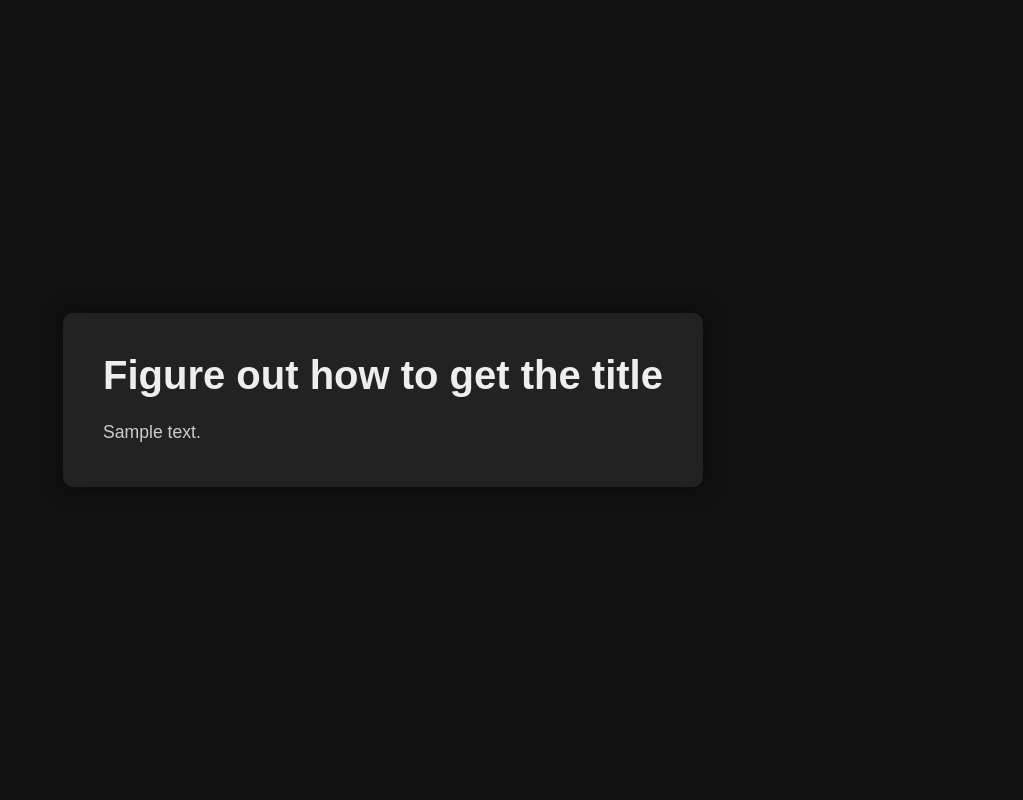
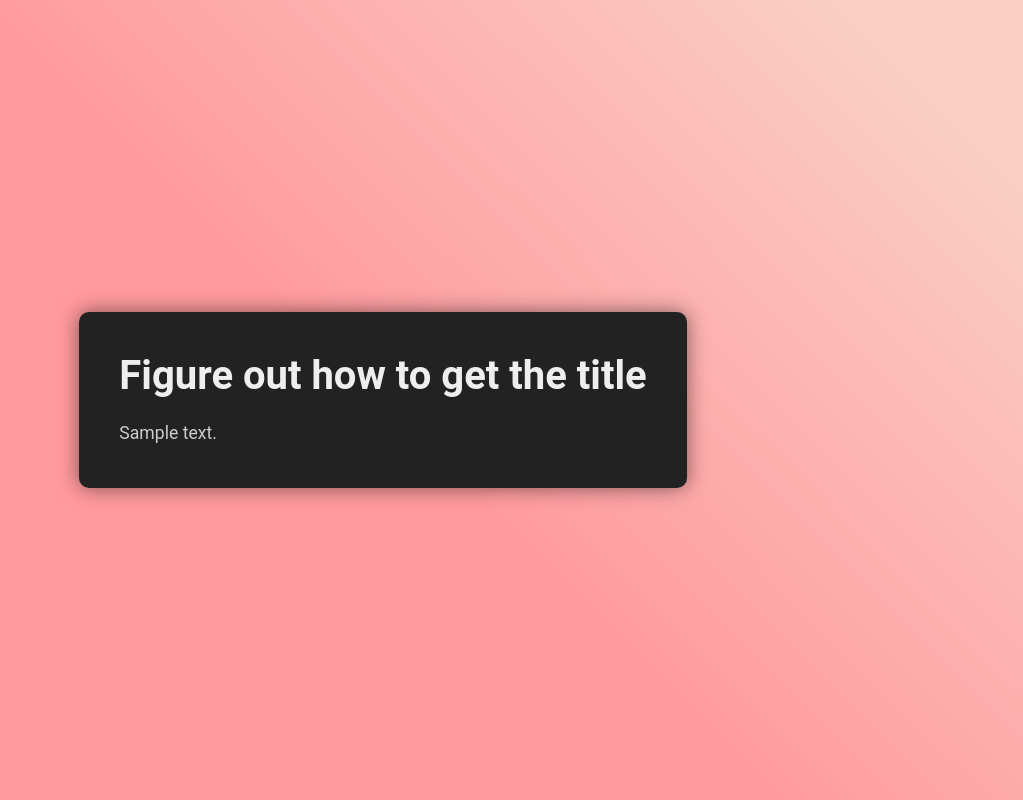
Before and after one commit to LoganReyn/ClassProject, a Flask app: template Templates/summary.html in a window 1280 px wide. Shown: the whole page, without its empty margins (257-1280 px from the left). Run offline with Flask 3, Linux system fonts and the light colour scheme; the template is opened without the code that fills it: most values are stand-ins (such as "Sample title", 1, 10 or a date in 2020).

Commit message:
Kept your article css. Added all mine

```diff
--- a/static/css/main.css
+++ b/static/css/main.css
@@ -7,15 +7,26 @@
 }
 
 body {
-    font-family: 'Arial', sans-serif;
-    margin: 0;
-    padding: 0;
+    font-family: 'Roboto', sans-serif;
+    margin-left: 15vw;
+    margin-right: 15vw;
+    align-items: center;
+    background-repeat: no-repeat;
+    background-size: cover, contain;
+    background-blend-mode: normal;
     display: flex;
     justify-content: center;
     align-items: center;
-    height: 100vh;
-    background-color: #111;
-    color: #eee;
+    min-height: 100vh; /* Full viewport height */
+}
+
+main {
+    background-color: rgba(89,97,108,0.3);
+    border-radius: 20px;
+    padding: 20px;
+    width: 100%;
+    max-width: 800px; /* Adjust for maximum width */
+    box-shadow: 0 4px 8px rgba(0,0,0,0.1); /* Adding a subtle shadow for depth */
 }
 
 article {
@@ -37,3 +48,47 @@
     line-height: 1.6;
     color: #ccc;
   }
+
+/* Summary Content */
+.summary-title, .summary-text {
+    text-align: center; /* Centering text */
+    color: #333; /* Dark grey for better readability */
+}
+
+.summary-text {
+    margin-top: 20px;
+    padding: 20px;
+    background-color: #ffffffcb;
+    border-radius: 10px;
+}
+
+.summary-text p {
+    font-size: 16px;
+    line-height: 1.6;
+    margin-bottom: 1em; /* Space between paragraphs */
+}
+
+
+/*Animations*/
+body {
+    animation: moveBackground 10s linear infinite;
+    background: linear-gradient(45deg, #ff9a9e, #fad0c4, #fad0c4, #ff9a9e, #ff9a9e, #fad0c4, #fad0c4, #ff9a9e);
+    background-size: 300% 300%;
+}
+
+@keyframes moveBackground {
+    0% { background-position: 0% 50%; }
+    50% { background-position: 100% 50%; }
+    100% { background-position: 0% 50%; }
+}
+
+
+
+@keyframes fadeIn {
+    from { opacity: 0; }
+    to { opacity: 1; }
+}
+
+.summary-text {
+    animation: fadeIn 2.5s ease-out;
+}
```
